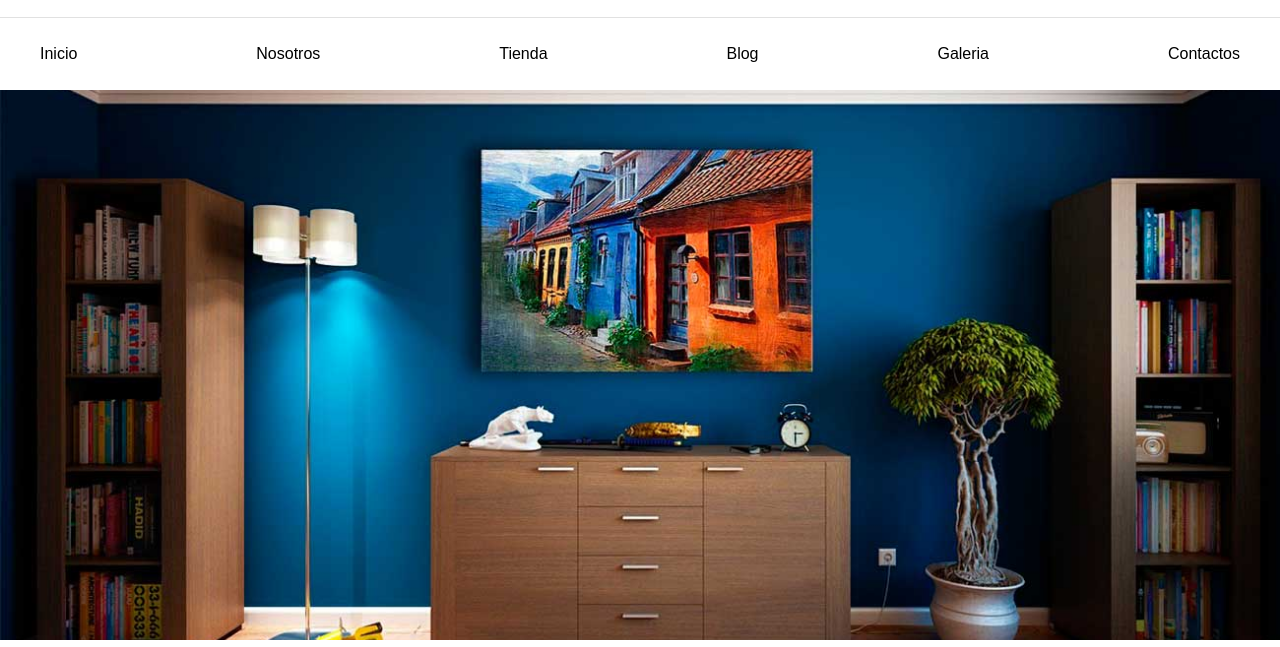
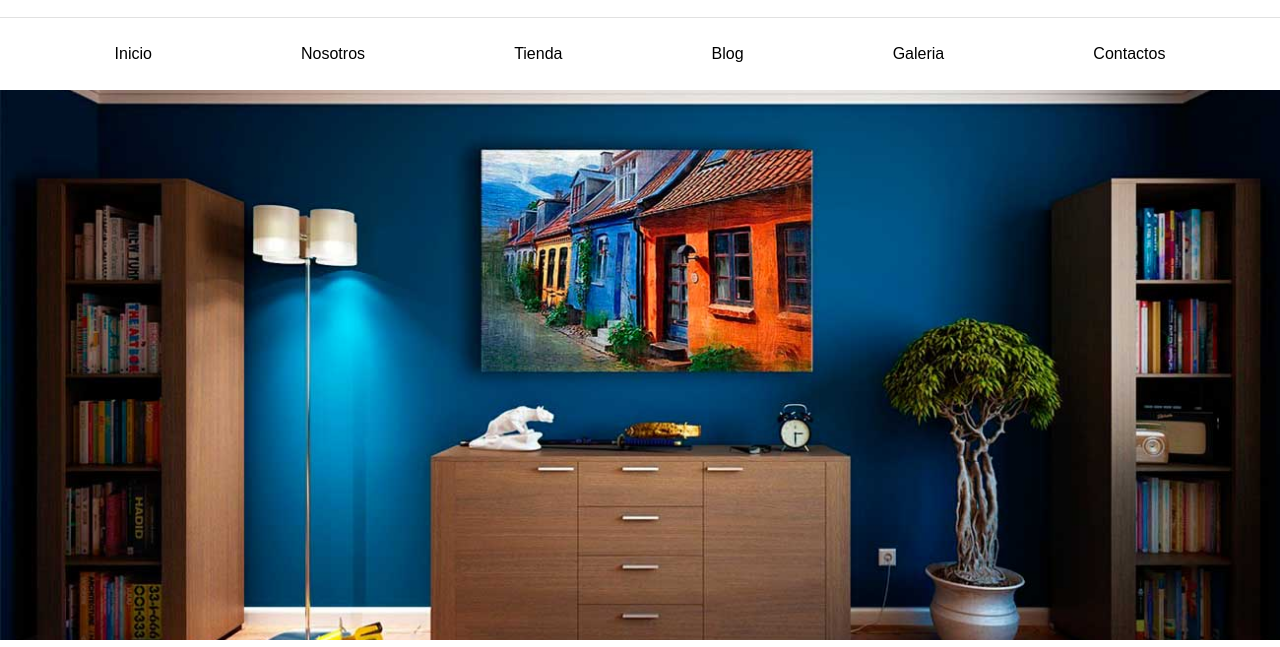
Before and after one commit to shirley-startary/Ecommerce-tiendaMuebles, a website: page index.html in a window 1280 px wide. Shown: the part 153-800 px from the top of the page. Drawn offline with Linux system fonts and the light colour scheme.

Commit message:
feat: Add responsive design nav bar

```diff
--- a/assets/css/app.css
+++ b/assets/css/app.css
@@ -106,7 +106,16 @@ img {
 .nav-principal {
   padding: 2rem 0;
   display: flex;
-  justify-content: space-between;
+  flex-direction: column;
+  /* text-align: center; */
+  align-items: center;
+}
+
+@media(min-width: 768px ){
+  .nav-principal {
+    justify-content: space-around;
+    flex-direction: row;
+  }
 }
 
 .hero {
```
